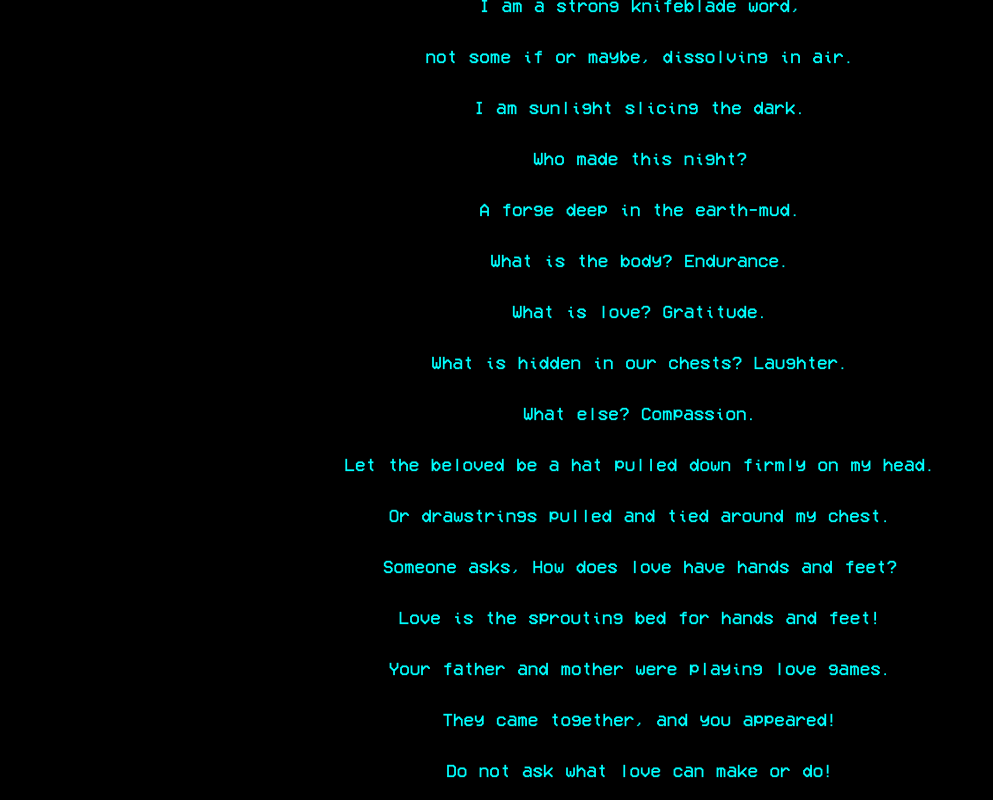
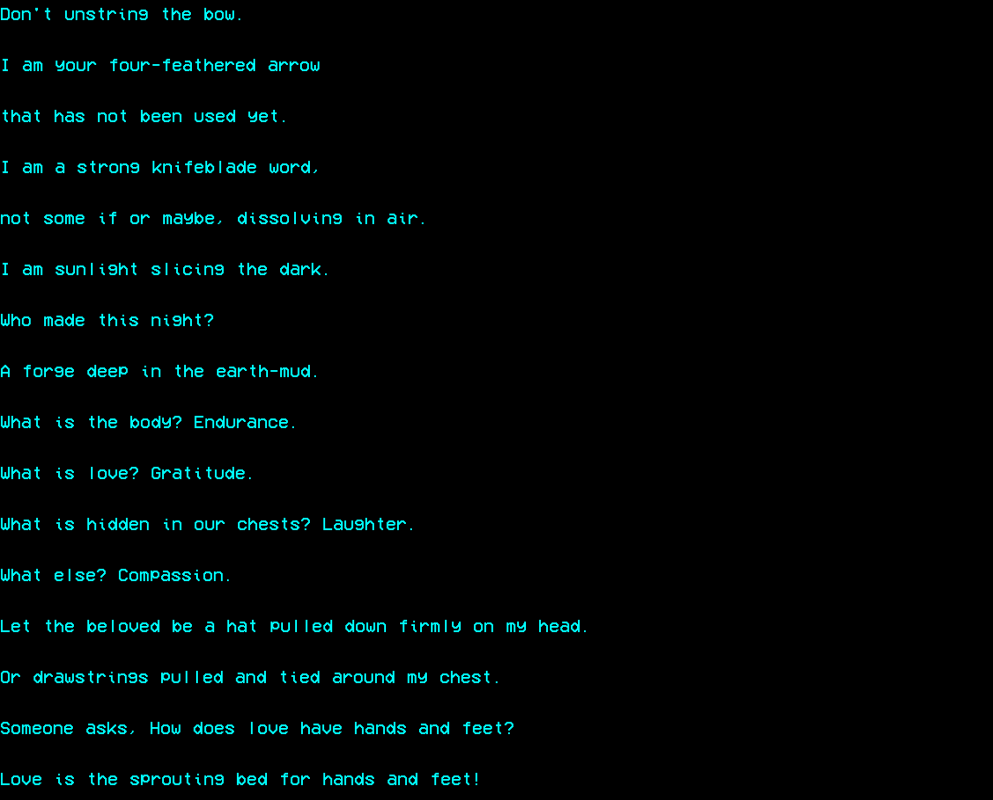
Before and after one commit to TheDripper/notusedyet, a Nuxt app: page /rumi in a window 1280 px wide. Shown: the top 800 px of the page, without its empty margins (0-993 px from the left). Built offline with nearby package versions, Linux system fonts and the light colour scheme.

Commit message:
rumi fix

```diff
--- a/pages/rumi.vue
+++ b/pages/rumi.vue
@@ -1,5 +1,5 @@
 <template>
-<div class="flex flex-col justify-center items-center all">
+<div id="rumi">
 <p>Don't unstring the bow.</p>
 <p>I am your four-feathered arrow</p>
 <p>that has not been used yet.</p>
```
